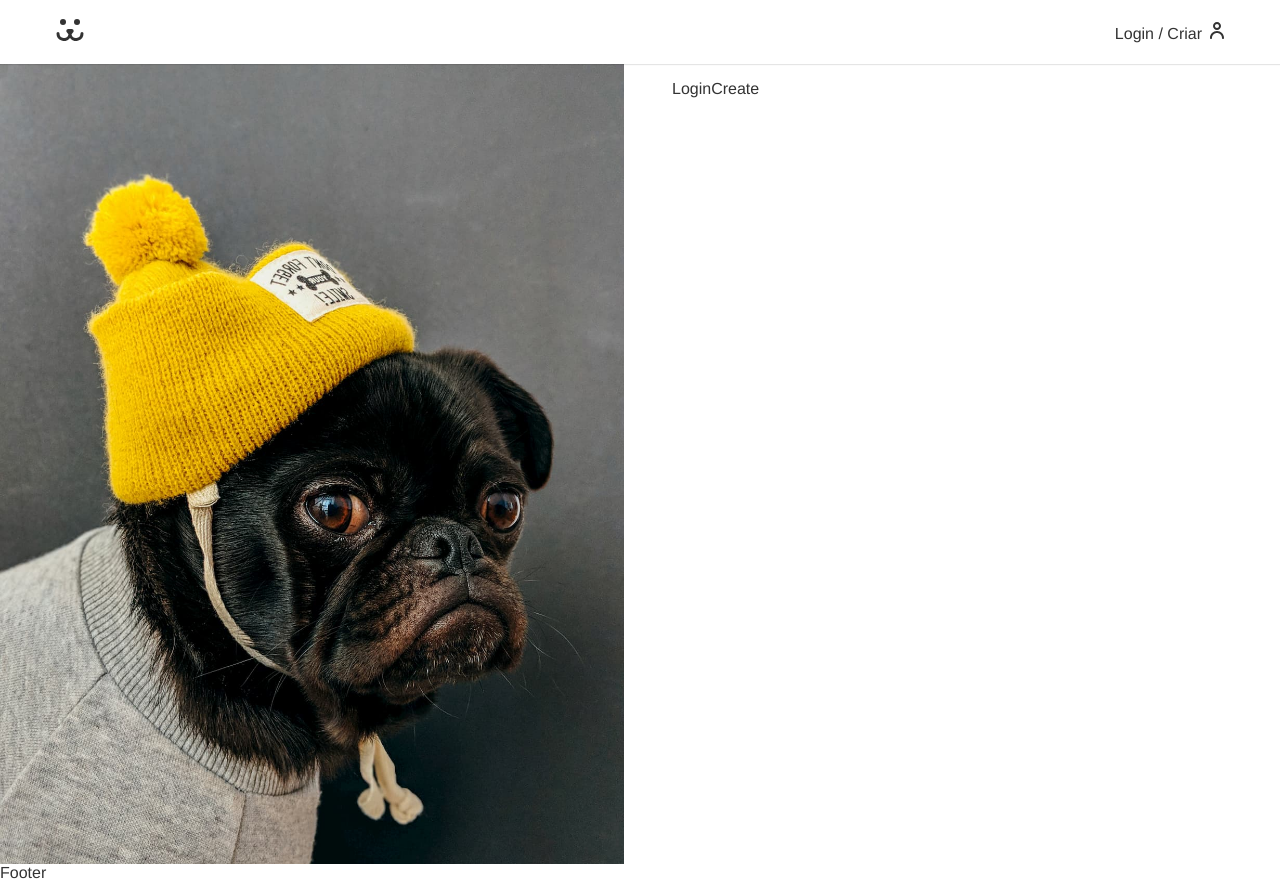
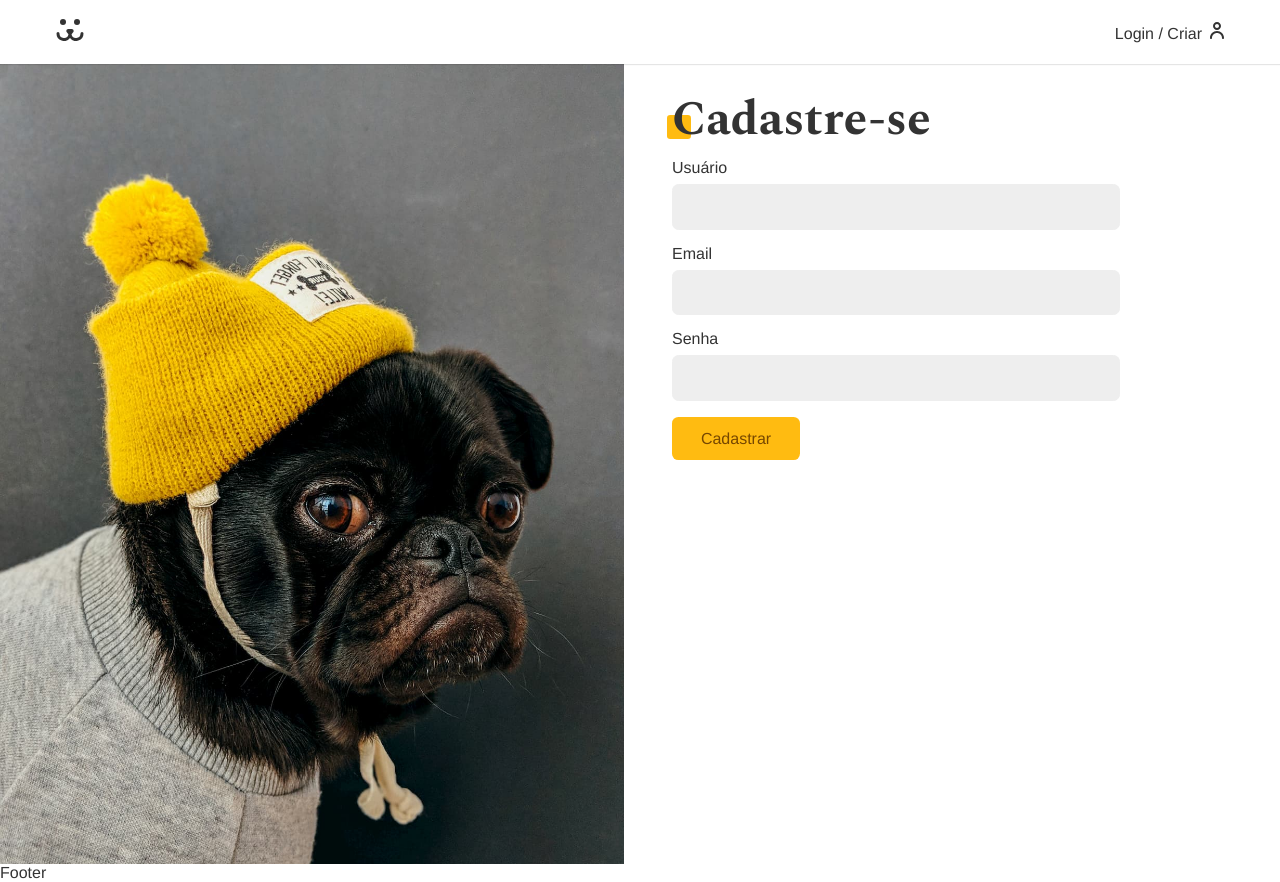
Before and after one commit to allangdasilva/projeto-dogs, a React (Vite) app: page /login/create in a window 1280 px wide. Built offline with nearby package versions, Linux system fonts and the light colour scheme.

Commit message:
Custom hook useFetch para verificar loading, erro e fazer o request

```diff
--- a/src/api.jsx
+++ b/src/api.jsx
@@ -34,3 +34,15 @@ export function USER_GET(token) {
     },
   };
 }
+export function USER_POST(body) {
+  return {
+    url: API_URL + "/api/user",
+    options: {
+      method: "POST",
+      headers: {
+        "Content-Type": "application/json",
+      },
+      body: JSON.stringify(body),
+    },
+  };
+}
--- a/src/components/login/LoginCreate.jsx
+++ b/src/components/login/LoginCreate.jsx
@@ -1,7 +1,60 @@
 import React from "react";
+import Input from "../forms/Input";
+import Button from "../forms/Button";
+import Error from "../helper/Error";
+import useForm from "../../hooks/useForm";
+import { USER_POST } from "../../api";
+import { UserContext } from "../../UserContext";
+import useFetch from "../../hooks/useFetch";
 
 const LoginCreate = () => {
-  return <div>LoginCreate</div>;
+  const username = useForm();
+  const email = useForm("email");
+  const password = useForm();
+
+  const { userLogin } = React.useContext(UserContext);
+
+  async function handleSubmit(event) {
+    event.preventDefault();
+    const { url, options } = USER_POST({
+      username: username.value,
+      email: email.value,
+      password: password.value,
+    });
+    const { response } = await request(url, options);
+    if (response.ok) userLogin(username.value, password.value);
+  }
+
+  const { loading, error, request } = useFetch();
+
+  return (
+    <>
+      <section className="animeLeft">
+        <h1 className="title">Cadastre-se</h1>
+        <form onSubmit={handleSubmit}>
+          <Input
+            label={"Usuário"}
+            name={"username"}
+            type={"text"}
+            {...username}
+          />
+          <Input label={"Email"} name={"email"} type={"email"} {...email} />
+          <Input
+            label={"Senha"}
+            name={"password"}
+            type={"password"}
+            {...password}
+          />
+          {loading ? (
+            <Button disabled>Cadastrando...</Button>
+          ) : (
+            <Button>Cadastrar</Button>
+          )}
+          <Error error={error} />
+        </form>
+      </section>
+    </>
+  );
 };
 
 export default LoginCreate;
--- a/src/components/login/LoginForm.jsx
+++ b/src/components/login/LoginForm.jsx
@@ -42,8 +42,8 @@ const LoginForm = () => {
           ) : (
             <Button>Entrar</Button>
           )}
-          <Error error={error} />
-          {error && <p>{error}</p>}
+
+          {error && <Error error={error} />}
         </form>
         <Link className={styles.lost} to={"lost"}>
           Perdeu a Senha?
--- /dev/null
+++ b/src/hooks/useFetch.jsx
@@ -0,0 +1,35 @@
+import React from "react";
+
+const useFetch = () => {
+  const [data, setData] = React.useState(null);
+  const [error, setError] = React.useState(null);
+  const [loading, setLoading] = React.useState(false);
+
+  const request = React.useCallback(async (url, options) => {
+    let response;
+    let json;
+    try {
+      setError(null);
+      setLoading(true);
+      response = await fetch(url, options);
+      json = await response.json();
+      if (response.ok === false) throw new Error(json.message);
+    } catch (err) {
+      json === null;
+      setError(err.message);
+    } finally {
+      setData(json);
+      setLoading(false);
+      return { response, json };
+    }
+  }, []);
+
+  return {
+    data,
+    error,
+    loading,
+    request,
+  };
+};
+
+export default useFetch;
--- a/src/hooks/useForm.jsx
+++ b/src/hooks/useForm.jsx
@@ -5,6 +5,11 @@ const types = {
     regex:
       /^(([^<>()[\]\\.,;:\s@"]+(\.[^<>()[\]\\.,;:\s@"]+)*)|.(".+"))@((\[[0-9]{1,3}\.[0-9]{1,3}\.[0-9]{1,3}\.[0-9]{1,3}\])|(([a-zA-Z\-0-9]+\.)+[a-zA-Z]{2,}))$/,
     message: "Preencha um email válido",
+  },
+  password: {
+    regex: /^(?=.*\d)(?=.*[a-z])(?=.*[A-Z])[0-9a-zA-Z]{8,}$/,
+    message:
+      "A senha precisa ter 1 caracter maíusculo, 1 minúsculo e 1 digito. Com no mínimo 8 caracteres.",
   },
 };
 
@@ -29,9 +34,7 @@ const useForm = (type) => {
   }
 
   function onChange({ target }) {
-    if (error) {
-      validate(target.value);
-    }
+    if (error) validate(target.value);
     setValue(target.value);
   }
   return {
```
